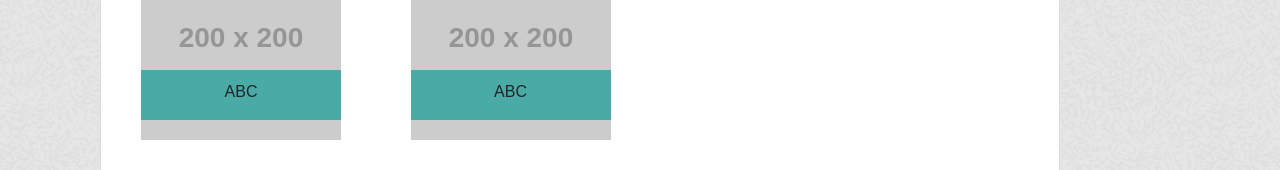
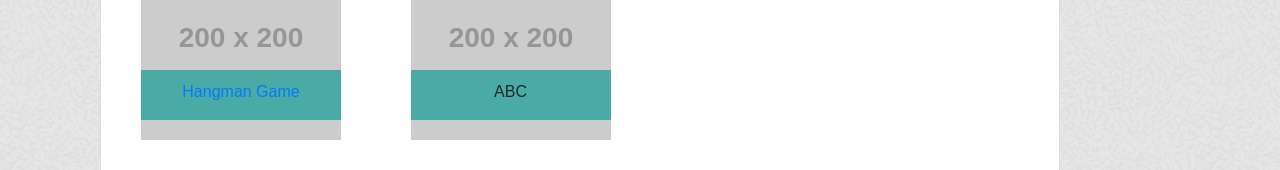
Before and after one commit to sanjana30/Bootstrap-Portfolio, a plain HTML site: page portfolio.html in a window 1280 px wide. Shown: the part 292-462 px from the top of the page. Drawn offline with nearby package versions, Linux system fonts and the light colour scheme; placeholder pictures from the web are drawn by us.

Commit message:
added link to hangman game

```diff
--- a/portfolio.html
+++ b/portfolio.html
@@ -160,7 +160,7 @@
                     <div class="row portrow">
                         <div class="col-md-3 portcolumn">
                                 <img src="https://placehold.it/200x200/">
-                                <div class="overlap"> ABC  </div>
+                                <div class="overlap"><a href="https://sanjana30.github.io/Word-Guess-Game/" target="_">Hangman Game</a></div>
                         </div>
                         <div class="col-md-3 portcolumn">
                           <img src="https://placehold.it/200x200/">
```
